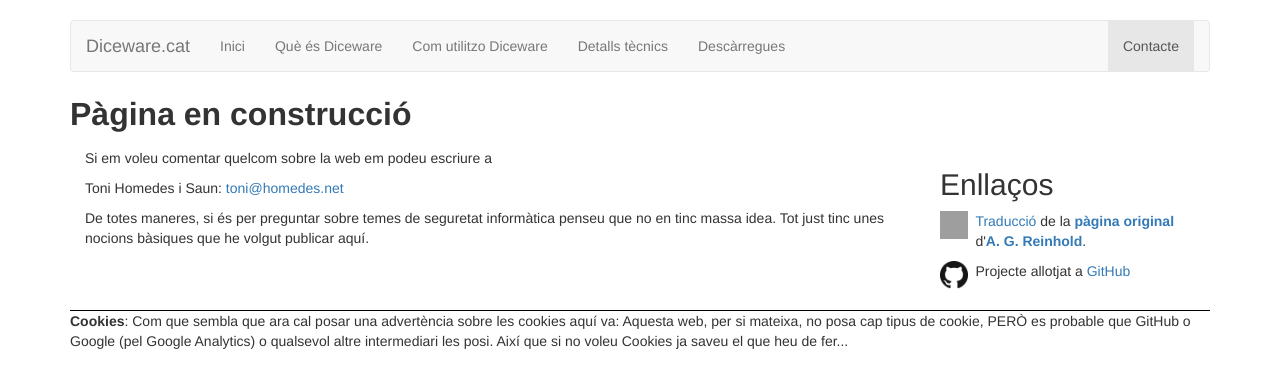
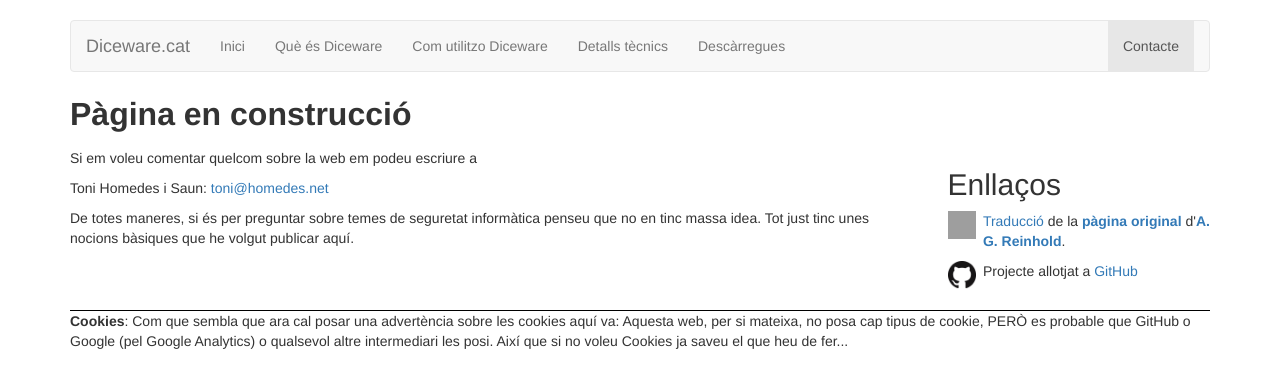
Before and after one commit to thomedes/diceware.cat, a Jekyll site: the page built from contacte.md, in a window 1280 px wide. Shown: the top 388 px of the page. Built offline with Jekyll 4.4.1, drawn with Linux system fonts in a browser that asks for light colours; nearby versions of some CDN libraries; Markdown is read by kramdown in place of the engine named in the settings; grey boxes are pictures that could not be loaded.

Commit message:
Canvis CSS Bootstrap

```diff
--- a/_includes/footer.html
+++ b/_includes/footer.html
@@ -1,10 +1,12 @@
-    </div> <!-- /container -->
-    <div class="container">
+      <div class="row">
+        <div class="col-md-12">
 <p id="legal-notice"><strong>Cookies</strong>: Com que sembla que ara cal posar una advertència
 sobre les cookies
 aquí va: Aquesta web, per si mateixa, no posa cap tipus de cookie, PERÒ es probable
 que GitHub o Google (pel Google Analytics) o qualsevol altre intermediari les
 posi. Així que si no voleu Cookies ja saveu el que heu de fer...</p>
+        </div>
+      </div> <!-- /container -->
     </div> <!-- /container -->
 
     <!-- Bootstrap core JavaScript
--- a/_includes/header.html
+++ b/_includes/header.html
@@ -26,10 +26,10 @@
   </head>
 
   <body dir="LTR">
+
     <div class="container">
-
       <!-- Static navbar -->
-      <nav class="navbar navbar-default">
+      <nav class="navbar navbar-default ">
         <div class="container-fluid">
           <div class="navbar-header">
             <button type="button" class="navbar-toggle collapsed" data-toggle="collapse" data-target="#navbar" aria-expanded="false" aria-controls="navbar">
@@ -73,10 +73,8 @@
           </div><!--/.nav-collapse -->
         </div><!--/.container-fluid -->
       </nav>
-    </div><!--/.container-->
-
-    <div class="container">
-    <p style="font-size: 24pt;"><strong>Pàgina en construcció</strong></p>
-    </div><!--/.container-->
-
-    <div class="container">
+      <div class="row">
+        <div class="col-md-12">
+          <p style="font-size: 24pt;"><strong>Pàgina en construcció</strong></p>
+        </div>
+      </div>
--- a/_layouts/default.html
+++ b/_layouts/default.html
@@ -1,6 +1,6 @@
 {% include header.html %}
 
-      <div class="row-fluid">
+      <div class="row">
         <div class="col-md-9">
             {{ content }}
         </div>
```
